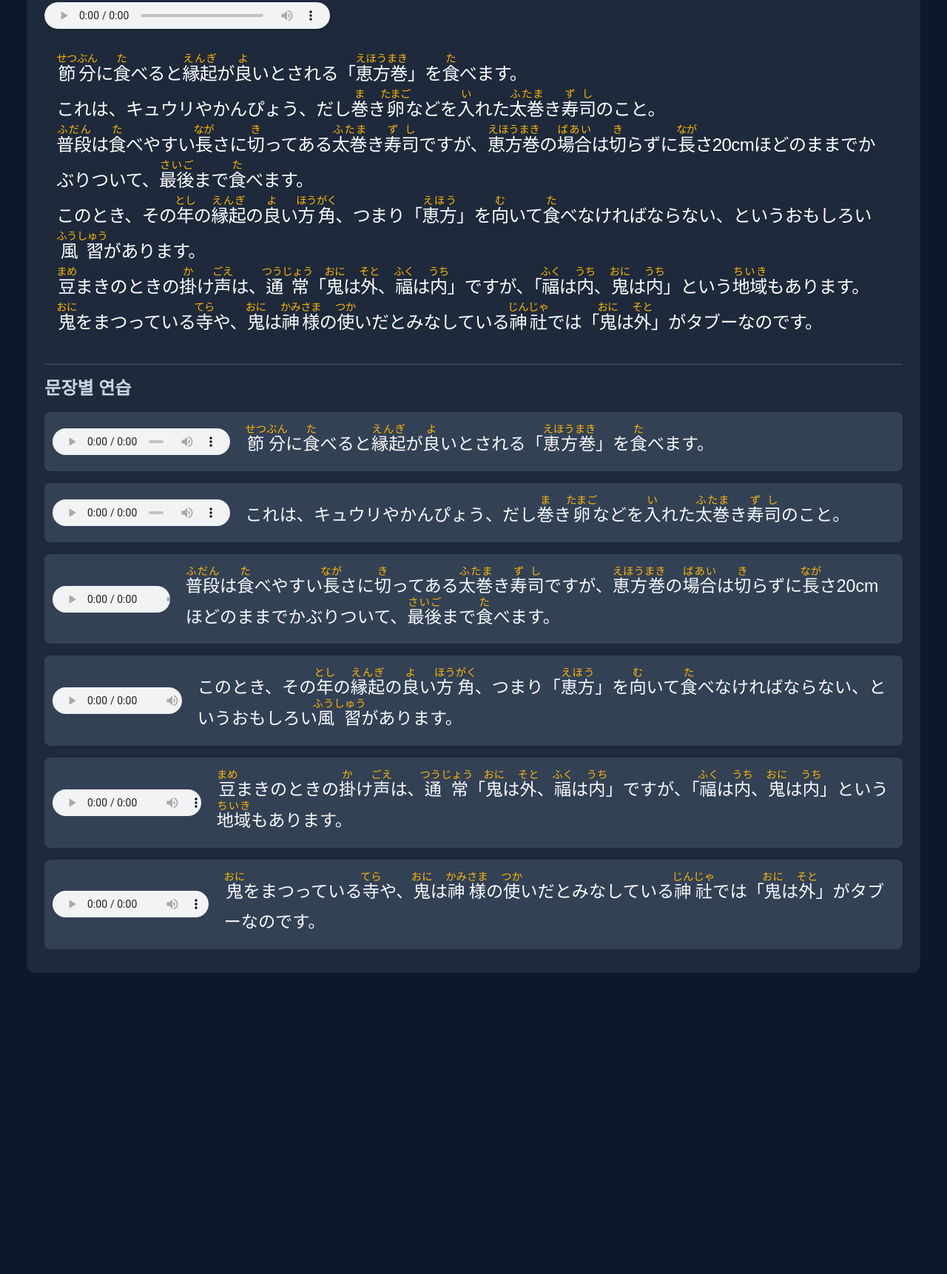
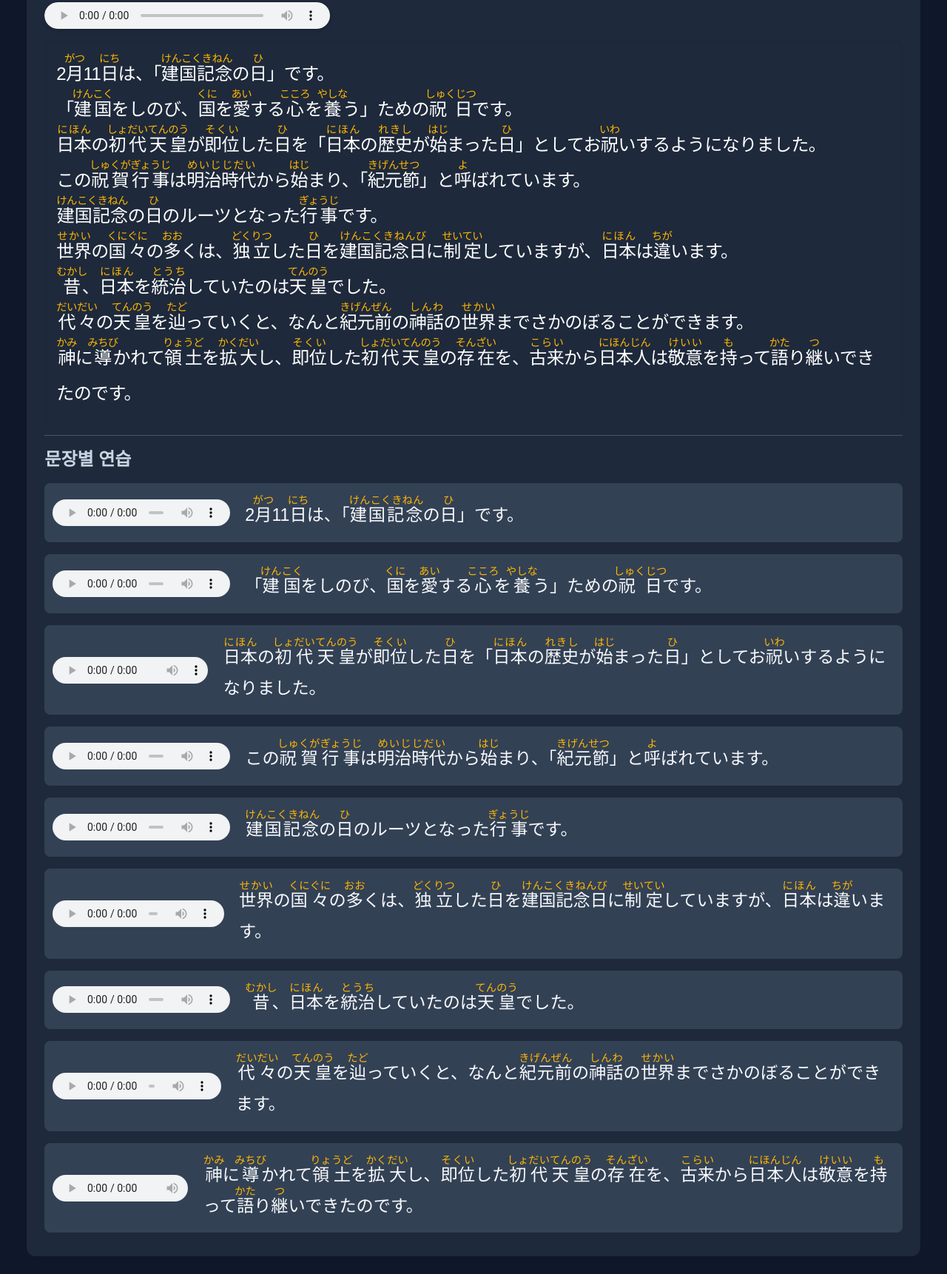
Before and after one commit to tajunii/japanese-study, a plain HTML site: page index.html in a window 1280 px wide. Shown: the part 239-1961 px from the top of the page at 74% size. Before the commit the page ends 1578 px from the top, so only its background shows below. Drawn offline with nearby package versions, Linux system fonts and the light colour scheme.

Commit message:
Add files via upload

```diff
--- a/index.html
+++ b/index.html
@@ -97,12 +97,15 @@
 
         <div class="full-text text-xl md:text-2xl text-white bg-slate-800 py-4 px-4 rounded-lg mb-4 shadow-inner">
             <p class="tracking-tight">
-                <ruby>節分<rt>せつぶん</rt></ruby>に<ruby>食<rt>た</rt></ruby>べると<ruby>縁起<rt>えんぎ</rt></ruby>が<ruby>良<rt>よ</rt></ruby>いとされる「<ruby>恵方巻<rt>えほうまき</rt></ruby>」を<ruby>食<rt>た</rt></ruby>べます。<br>
-                これは、キュウリやかんぴょう、だし<ruby>巻<rt>ま</rt></ruby>き<ruby>卵<rt>たまご</rt></ruby>などを<ruby>入<rt>い</rt></ruby>れた<ruby>太巻<rt>ふたま</rt></ruby>き<ruby>寿司<rt>ずし</rt></ruby>のこと。<br>
-                <ruby>普段<rt>ふだん</rt></ruby>は<ruby>食<rt>た</rt></ruby>べやすい<ruby>長<rt>なが</rt></ruby>さに<ruby>切<rt>き</rt></ruby>ってある<ruby>太巻<rt>ふたま</rt></ruby>き<ruby>寿司<rt>ずし</rt></ruby>ですが、<ruby>恵方巻<rt>えほうまき</rt></ruby>の<ruby>場合<rt>ばあい</rt></ruby>は<ruby>切<rt>き</rt></ruby>らずに<ruby>長<rt>なが</rt></ruby>さ20cmほどのままでかぶりついて、<ruby>最後<rt>さいご</rt></ruby>まで<ruby>食<rt>た</rt></ruby>べます。<br>
-                このとき、その<ruby>年<rt>とし</rt></ruby>の<ruby>縁起<rt>えんぎ</rt></ruby>の<ruby>良<rt>よ</rt></ruby>い<ruby>方角<rt>ほうがく</rt></ruby>、つまり「<ruby>恵方<rt>えほう</rt></ruby>」を<ruby>向<rt>む</rt></ruby>いて<ruby>食<rt>た</rt></ruby>べなければならない、というおもしろい<ruby>風習<rt>ふうしゅう</rt></ruby>があります。<br>
-                <ruby>豆<rt>まめ</rt></ruby>まきのときの<ruby>掛<rt>か</rt></ruby>け<ruby>声<rt>ごえ</rt></ruby>は、<ruby>通常<rt>つうじょう</rt></ruby>「<ruby>鬼<rt>おに</rt></ruby>は<ruby>外<rt>そと</rt></ruby>、<ruby>福<rt>ふく</rt></ruby>は<ruby>内<rt>うち</rt></ruby>」ですが、「<ruby>福<rt>ふく</rt></ruby>は<ruby>内<rt>うち</rt></ruby>、<ruby>鬼<rt>おに</rt></ruby>は<ruby>内<rt>うち</rt></ruby>」という<ruby>地域<rt>ちいき</rt></ruby>もあります。<br>
-                <ruby>鬼<rt>おに</rt></ruby>をまつっている<ruby>寺<rt>てら</rt></ruby>や、<ruby>鬼<rt>おに</rt></ruby>は<ruby>神様<rt>かみさま</rt></ruby>の<ruby>使<rt>つか</rt></ruby>いだとみなしている<ruby>神社<rt>じんじゃ</rt></ruby>では「<ruby>鬼<rt>おに</rt></ruby>は<ruby>外<rt>そと</rt></ruby>」がタブーなのです。
+                2<ruby>月<rt>がつ</rt></ruby>11<ruby>日<rt>にち</rt></ruby>は、「<ruby>建国記念<rt>けんこくきねん</rt></ruby>の<ruby>日<rt>ひ</rt></ruby>」です。<br>
+                「<ruby>建国<rt>けんこく</rt></ruby>をしのび、<ruby>国<rt>くに</rt></ruby>を<ruby>愛<rt>あい</rt></ruby>する<ruby>心<rt>こころ</rt></ruby>を<ruby>養<rt>やしな</rt></ruby>う」ための<ruby>祝日<rt>しゅくじつ</rt></ruby>です。<br>
+                <ruby>日本<rt>にほん</rt></ruby>の<ruby>初代<rt>しょだい</rt></ruby><ruby>天皇<rt>てんのう</rt></ruby>が<ruby>即位<rt>そくい</rt></ruby>した<ruby>日<rt>ひ</rt></ruby>を「<ruby>日本<rt>にほん</rt></ruby>の<ruby>歴史<rt>れきし</rt></ruby>が<ruby>始<rt>はじ</rt></ruby>まった<ruby>日<rt>ひ</rt></ruby>」としてお<ruby>祝<rt>いわ</rt></ruby>いするようになりました。<br>
+                この<ruby>祝賀<rt>しゅくが</rt></ruby><ruby>行事<rt>ぎょうじ</rt></ruby>は<ruby>明治<rt>めいじ</rt></ruby><ruby>時代<rt>じだい</rt></ruby>から<ruby>始<rt>はじ</rt></ruby>まり、「<ruby>紀元節<rt>きげんせつ</rt></ruby>」と<ruby>呼<rt>よ</rt></ruby>ばれています。<br>
+                <ruby>建国記念<rt>けんこくきねん</rt></ruby>の<ruby>日<rt>ひ</rt></ruby>のルーツとなった<ruby>行事<rt>ぎょうじ</rt></ruby>です。<br>
+                <ruby>世界<rt>せかい</rt></ruby>の<ruby>国々<rt>くにぐに</rt></ruby>の<ruby>多<rt>おお</rt></ruby>くは、<ruby>独立<rt>どくりつ</rt></ruby>した<ruby>日<rt>ひ</rt></ruby>を<ruby>建国記念日<rt>けんこくきねんび</rt></ruby>に<ruby>制定<rt>せいてい</rt></ruby>していますが、<ruby>日本<rt>にほん</rt></ruby>は<ruby>違<rt>ちが</rt></ruby>います。<br>
+                <ruby>昔<rt>むかし</rt></ruby>、<ruby>日本<rt>にほん</rt></ruby>を<ruby>統治<rt>とうち</rt></ruby>していたのは<ruby>天皇<rt>てんのう</rt></ruby>でした。<br>
+                <ruby>代々<rt>だいだい</rt></ruby>の<ruby>天皇<rt>てんのう</rt></ruby>を<ruby>辿<rt>たど</rt></ruby>っていくと、なんと<ruby>紀元前<rt>きげんぜん</rt></ruby>の<ruby>神話<rt>しんわ</rt></ruby>の<ruby>世界<rt>せかい</rt></ruby>までさかのぼることができます。<br>
+                <ruby>神<rt>かみ</rt></ruby>に<ruby>導<rt>みちび</rt></ruby>かれて<ruby>領土<rt>りょうど</rt></ruby>を<ruby>拡大<rt>かくだい</rt></ruby>し、<ruby>即位<rt>そくい</rt></ruby>した<ruby>初代<rt>しょだい</rt></ruby><ruby>天皇<rt>てんのう</rt></ruby>の<ruby>存在<rt>そんざい</rt></ruby>を、<ruby>古来<rt>こらい</rt></ruby>から<ruby>日本人<rt>にほんじん</rt></ruby>は<ruby>敬意<rt>けいい</rt></ruby>を<ruby>持<rt>も</rt></ruby>って<ruby>語<rt>かた</rt></ruby>り<ruby>継<rt>つ</rt></ruby>いできたのです。
             </p>
         </div>
 
@@ -113,49 +116,73 @@
         <div class="sentence-container">
             <div class="sentence-box">
                 <audio controls loop><source src="audio/01.mp3" type="audio/mpeg"></audio>
-                <p><ruby>節分<rt>せつぶん</rt></ruby>に<ruby>食<rt>た</rt></ruby>べると<ruby>縁起<rt>えんぎ</rt></ruby>が<ruby>良<rt>よ</rt></ruby>いとされる「<ruby>恵方巻<rt>えほうまき</rt></ruby>」を<ruby>食<rt>た</rt></ruby>べます。</p>
+                <p>2<ruby>月<rt>がつ</rt></ruby>11<ruby>日<rt>にち</rt></ruby>は、「<ruby>建国記念<rt>けんこくきねん</rt></ruby>の<ruby>日<rt>ひ</rt></ruby>」です。</p>
             </div>
-            <div class="translation">절분(세츠분)에 먹으면 운이 좋다고 여겨지는 '에호마키'를 먹습니다.</div>
+            <div class="translation">2월 11일은 '건국기념의 날'입니다.</div>
         </div>
 
         <div class="sentence-container">
             <div class="sentence-box">
                 <audio controls loop><source src="audio/02.mp3" type="audio/mpeg"></audio>
-                <p>これは、キュウリやかんぴょう、だし<ruby>巻<rt>ま</rt></ruby>き<ruby>卵<rt>たまご</rt></ruby>などを<ruby>入<rt>い</rt></ruby>れた<ruby>太巻<rt>ふたま</rt></ruby>き<ruby>寿司<rt>ずし</rt></ruby>のこと。</p>
+                <p>「<ruby>建国<rt>けんこく</rt></ruby>をしのび、<ruby>国<rt>くに</rt></ruby>を<ruby>愛<rt>あい</rt></ruby>する<ruby>心<rt>こころ</rt></ruby>を<ruby>養<rt>やしな</rt></ruby>う」ための<ruby>祝日<rt>しゅくじつ</rt></ruby>です。</p>
             </div>
-            <div class="translation">이것은 오이나 박고지, 계란말이 등을 넣은 굵은 김밥(후토마키)을 말합니다.</div>
+            <div class="translation">'건국을 기리며 나라를 사랑하는 마음을 기르기' 위한 공휴일입니다.</div>
         </div>
 
         <div class="sentence-container">
             <div class="sentence-box">
                 <audio controls loop><source src="audio/03.mp3" type="audio/mpeg"></audio>
-                <p><ruby>普段<rt>ふだん</rt></ruby>は<ruby>食<rt>た</rt></ruby>べやすい<ruby>長<rt>なが</rt></ruby>さに<ruby>切<rt>き</rt></ruby>ってある<ruby>太巻<rt>ふたま</rt></ruby>き<ruby>寿司<rt>ずし</rt></ruby>ですが、<ruby>恵方巻<rt>えほうまき</rt></ruby>の<ruby>場合<rt>ばあい</rt></ruby>は<ruby>切<rt>き</rt></ruby>らずに<ruby>長<rt>なが</rt></ruby>さ20cmほどのままでかぶりついて、<ruby>最後<rt>さいご</rt></ruby>まで<ruby>食<rt>た</rt></ruby>べます。</p>
+                <p><ruby>日本<rt>にほん</rt></ruby>の<ruby>初代<rt>しょだい</rt></ruby><ruby>天皇<rt>てんのう</rt></ruby>が<ruby>即位<rt>そくい</rt></ruby>した<ruby>日<rt>ひ</rt></ruby>を「<ruby>日本<rt>にほん</rt></ruby>の<ruby>歴史<rt>れきし</rt></ruby>が<ruby>始<rt>はじ</rt></ruby>まった<ruby>日<rt>ひ</rt></ruby>」としてお<ruby>祝<rt>いわ</rt></ruby>いするようになりました。</p>
             </div>
-            <div class="translation">평소에는 먹기 편한 길이로 자른 후토마키이지만, 에호마키의 경우에는 자르지 않고 길이 20cm 정도 그대로 베어 물고 끝까지 먹습니다.</div>
+            <div class="translation">일본의 초대 천황이 즉위한 날을 '일본의 역사가 시작된 날'로 축하하게 되었습니다.</div>
         </div>
 
         <div class="sentence-container">
             <div class="sentence-box">
                 <audio controls loop><source src="audio/04.mp3" type="audio/mpeg"></audio>
-                <p>このとき、その<ruby>年<rt>とし</rt></ruby>の<ruby>縁起<rt>えんぎ</rt></ruby>の<ruby>良<rt>よ</rt></ruby>い<ruby>方角<rt>ほうがく</rt></ruby>、つまり「<ruby>恵方<rt>えほう</rt></ruby>」を<ruby>向<rt>む</rt></ruby>いて<ruby>食<rt>た</rt></ruby>べなければならない、というおもしろい<ruby>風習<rt>ふうしゅう</rt></ruby>があります。</p>
+                <p>この<ruby>祝賀<rt>しゅくが</rt></ruby><ruby>行事<rt>ぎょうじ</rt></ruby>は<ruby>明治<rt>めいじ</rt></ruby><ruby>時代<rt>じだい</rt></ruby>から<ruby>始<rt>はじ</rt></ruby>まり、「<ruby>紀元節<rt>きげんせつ</rt></ruby>」と<ruby>呼<rt>よ</rt></ruby>ばれています。</p>
             </div>
-            <div class="translation">이때 그해의 운이 좋은 방향, 즉 '에호'를 향해 먹어야 한다는 흥미로운 풍습이 있습니다.</div>
+            <div class="translation">이 축하 행사는 메이지 시대부터 시작되어 '기원절'이라고 불리고 있습니다.</div>
         </div>
 
         <div class="sentence-container">
             <div class="sentence-box">
                 <audio controls loop><source src="audio/05.mp3" type="audio/mpeg"></audio>
-                <p><ruby>豆<rt>まめ</rt></ruby>まきのときの<ruby>掛<rt>か</rt></ruby>け<ruby>声<rt>ごえ</rt></ruby>は、<ruby>通常<rt>つうじょう</rt></ruby>「<ruby>鬼<rt>おに</rt></ruby>は<ruby>外<rt>そと</rt></ruby>、<ruby>福<rt>ふく</rt></ruby>は<ruby>内<rt>うち</rt></ruby>」ですが、「<ruby>福<rt>ふく</rt></ruby>は<ruby>内<rt>うち</rt></ruby>、<ruby>鬼<rt>おに</rt></ruby>は<ruby>内<rt>うち</rt></ruby>」という<ruby>地域<rt>ちいき</rt></ruby>もあります。</p>
+                <p><ruby>建国記念<rt>けんこくきねん</rt></ruby>の<ruby>日<rt>ひ</rt></ruby>のルーツとなった<ruby>行事<rt>ぎょうじ</rt></ruby>です。</p>
             </div>
-            <div class="translation">콩 털기를 할 때의 구호는 보통 "귀신은 밖으로, 복은 안으로"이지만, "복은 안으로, 귀신도 안으로"라고 하는 지역도 있습니다.</div>
+            <div class="translation">건국기념의 날의 뿌리가 된 행사입니다.</div>
         </div>
 
         <div class="sentence-container">
             <div class="sentence-box">
                 <audio controls loop><source src="audio/06.mp3" type="audio/mpeg"></audio>
-                <p><ruby>鬼<rt>おに</rt></ruby>をまつっている<ruby>寺<rt>てら</rt></ruby>や、<ruby>鬼<rt>おに</rt></ruby>は<ruby>神様<rt>かみさま</rt></ruby>の<ruby>使<rt>つか</rt></ruby>いだとみなしている<ruby>神社<rt>じんじゃ</rt></ruby>では「<ruby>鬼<rt>おに</rt></ruby>は<ruby>外<rt>そと</rt></ruby>」がタブーなのです。</p>
+                <p><ruby>世界<rt>せかい</rt></ruby>の<ruby>国々<rt>くにぐに</rt></ruby>の<ruby>多<rt>おお</rt></ruby>くは、<ruby>独立<rt>どくりつ</rt></ruby>した<ruby>日<rt>ひ</rt></ruby>を<ruby>建国記念日<rt>けんこくきねんび</rt></ruby>に<ruby>制定<rt>せいてい</rt></ruby>していますが、<ruby>日本<rt>にほん</rt></ruby>は<ruby>違<rt>ちが</rt></ruby>います。</p>
             </div>
-            <div class="translation">귀신을 모시는 절이나, 귀신을 신의 사자로 모시는 신사에서는 "귀신은 밖으로"가 금기 사항입니다.</div>
+            <div class="translation">세계 여러 나라의 대부분은 독립한 날을 건국기념일로 제정하고 있지만, 일본은 다릅니다.</div>
+        </div>
+
+        <div class="sentence-container">
+            <div class="sentence-box">
+                <audio controls loop><source src="audio/07.mp3" type="audio/mpeg"></audio>
+                <p><ruby>昔<rt>むかし</rt></ruby>、<ruby>日本<rt>にほん</rt></ruby>を<ruby>統治<rt>とうち</rt></ruby>していたのは<ruby>天皇<rt>てんのう</rt></ruby>でした。</p>
+            </div>
+            <div class="translation">옛날에 일본을 통치했던 것은 천황이었습니다.</div>
+        </div>
+
+        <div class="sentence-container">
+            <div class="sentence-box">
+                <audio controls loop><source src="audio/08.mp3" type="audio/mpeg"></audio>
+                <p><ruby>代々<rt>だいだい</rt></ruby>の<ruby>天皇<rt>てんのう</rt></ruby>を<ruby>辿<rt>たど</rt></ruby>っていくと、なんと<ruby>紀元前<rt>きげんぜん</rt></ruby>の<ruby>神話<rt>しんわ</rt></ruby>の<ruby>世界<rt>せかい</rt></ruby>までさかのぼることができます。</p>
+            </div>
+            <div class="translation">역대 천황을 거슬러 올라가 보면, 무려 기원전의 신화 세계까지 거슬러 올라갈 수 있습니다.</div>
+        </div>
+
+        <div class="sentence-container">
+            <div class="sentence-box">
+                <audio controls loop><source src="audio/09.mp3" type="audio/mpeg"></audio>
+                <p><ruby>神<rt>かみ</rt></ruby>に<ruby>導<rt>みちび</rt></ruby>かれて<ruby>領土<rt>りょうど</rt></ruby>を<ruby>拡大<rt>かくだい</rt></ruby>し、<ruby>即位<rt>そくい</rt></ruby>した<ruby>初代<rt>しょだい</rt></ruby><ruby>天皇<rt>てんのう</rt></ruby>の<ruby>存在<rt>そんざい</rt></ruby>を、<ruby>古来<rt>こらい</rt></ruby>から<ruby>日本人<rt>にほんじん</rt></ruby>は<ruby>敬意<rt>けいい</rt></ruby>を<ruby>持<rt>も</rt></ruby>って<ruby>語<rt>かた</rt></ruby>り<ruby>継<rt>つ</rt></ruby>いできたのです。</p>
+            </div>
+            <div class="translation">신의 인도를 받아 영토를 확장하고 즉위한 초대 천황의 존재를 예로부터 일본인은 경의를 가지고 전해 내려온 것입니다.</div>
         </div>
 
     </div>
```
